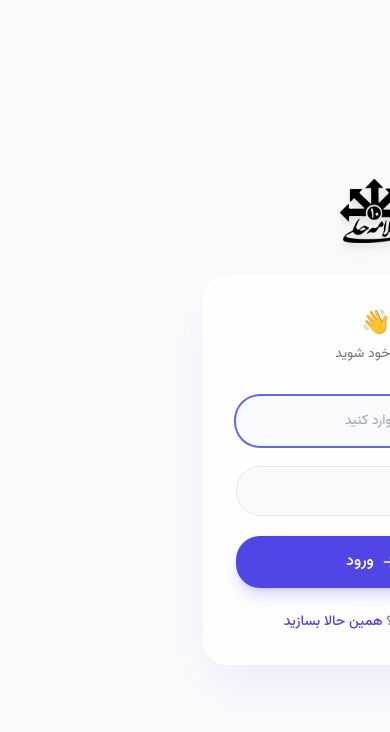
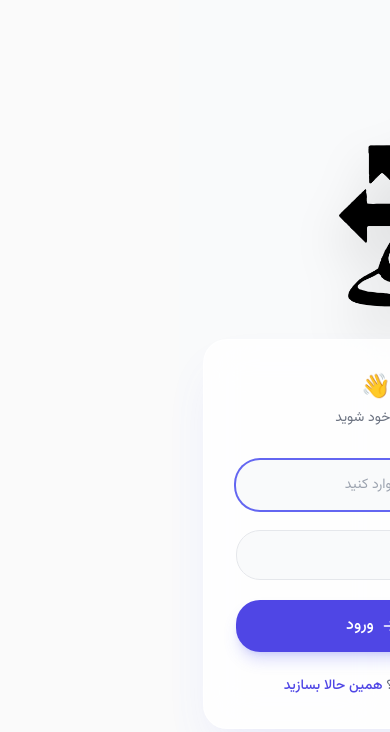
Before and after one commit to repolym/repolym, a React (Vite) app: page /#/login in a window 390 px wide. Shown: the top 732 px of the page. Built offline with nearby package versions, Linux system fonts and the light colour scheme; no server answers.

Commit message:
Logo fixed

```diff
--- a/src/components/AppShell.tsx
+++ b/src/components/AppShell.tsx
@@ -83,8 +83,7 @@ export const AppShell: React.FC<{ children: React.ReactNode }> = ({ children })
       >
         {/* لوگو */}
         <div className="flex items-center px-5 py-6 border-b border-gray-100">
-          <img src="/logo.png" alt="لوگو" className="h-12 w-auto object-contain" />
-        </div>
+          <img src={import.meta.env.BASE_URL + 'logo.png'} alt="لوگو" className="h-48 w-auto object-contain drop-shadow-2xl" />        </div>
 
         {/* ناوبری گروه‌بندی‌شده */}
         <nav className="flex-1 px-3 py-4 overflow-y-auto">
@@ -151,8 +150,7 @@ export const AppShell: React.FC<{ children: React.ReactNode }> = ({ children })
         <header className="sticky top-0 z-10 flex items-center justify-between px-5 py-3 bg-white/80 backdrop-blur-xl border-b border-gray-100">
           {/* لوگو (همیشه) */}
           <div className="flex items-center gap-2">
-            <img src="/logo.png" alt="لوگو" className="h-8 w-auto" />
-            <span className="text-sm font-bold text-gray-700 hidden sm:inline">علامه حلی 10</span>
+            <img src={import.meta.env.BASE_URL + 'logo.png'} alt="لوگو" className="h-48 w-auto object-contain drop-shadow-2xl" />            <span className="text-sm font-bold text-gray-700 hidden sm:inline">علامه حلی 10</span>
           </div>
 
           {/* فضای وسط برای تب‌ها یا سرچ (در صورت نیاز) */}
--- a/src/components/auth/AuthLayout.tsx
+++ b/src/components/auth/AuthLayout.tsx
@@ -58,8 +58,7 @@ export const AuthLayout: React.FC<AuthLayoutProps> = ({ children, olympiadTheme,
                   <OlympiadIcon className="w-12 h-12 text-white" />
                 </div>
               ) : (
-                <img src="/logo.png" alt="لوگو" className="h-48 w-auto object-contain drop-shadow-2xl" />
-              )}
+                <img src={import.meta.env.BASE_URL + 'logo.png'} alt="لوگو" className="h-48 w-auto object-contain drop-shadow-2xl" />)}
               <div className="w-20 h-1.5 bg-yellow-300 rounded-full mt-5" />
             </motion.div>
 
@@ -126,12 +125,7 @@ export const AuthLayout: React.FC<AuthLayoutProps> = ({ children, olympiadTheme,
           className={`w-full transition-[max-width] duration-300 ${wide ? 'max-w-xl' : 'max-w-md'}`}
         >
           <div className="lg:hidden mb-8 text-center">
-            <img
-              src="/logo.png"
-              alt="لوگو"
-              className="h-16 w-auto mx-auto object-contain drop-shadow-lg"
-            />
-          </div>
+            <img src={import.meta.env.BASE_URL + 'logo.png'} alt="لوگو" className="h-48 w-auto object-contain drop-shadow-2xl" />          </div>
           <div className="bg-white/80 backdrop-blur-xl rounded-3xl shadow-2xl shadow-indigo-500/10 p-8 border border-white/50">
             {children}
           </div>
```
